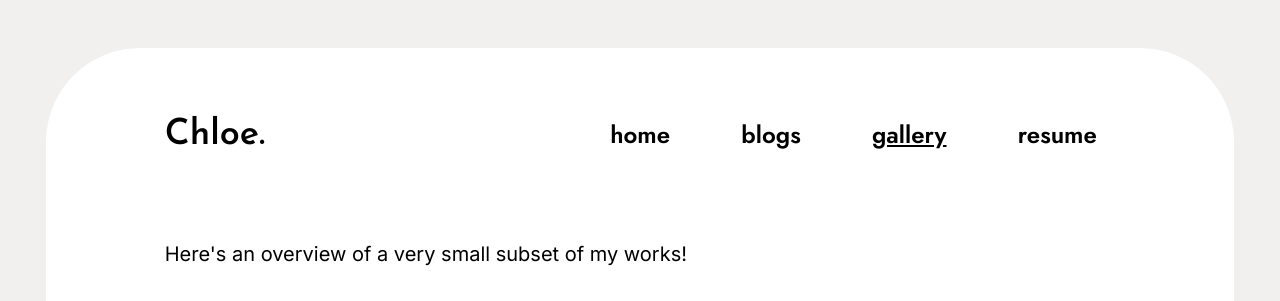
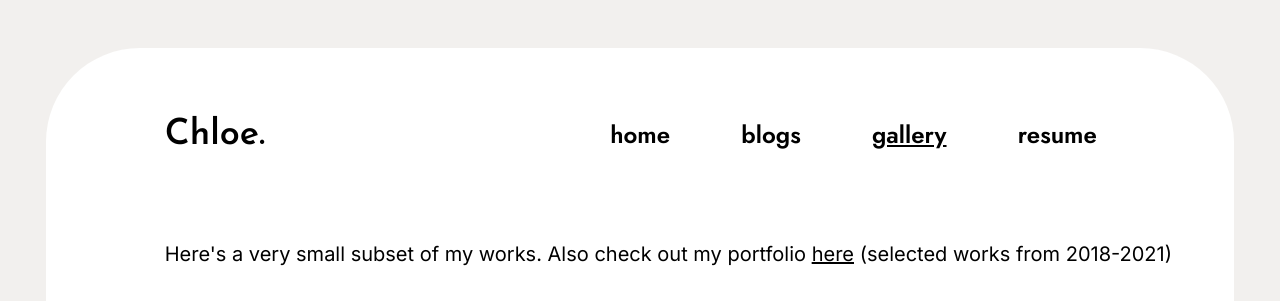
Before and after one commit to chloewang-200/67240-ind2, a plain HTML site: page gallery.html in a window 1280 px wide. Shown: the top 301 px of the page. Drawn offline with Linux system fonts and the light colour scheme; a web font is replaced by a local one.

Commit message:
added portfolio

```diff
--- a/gallery.html
+++ b/gallery.html
@@ -14,7 +14,7 @@
         <script src="/header.js"></script>
     <!-- work showcase grid -->
     <div class = "content">
-        <div class = "sectionIntro">Here's an overview of a very small subset of my works!</div>
+        <div class = "sectionIntro">Here's a very small subset of my works. Also check out my portfolio <a href="https://issuu.com/xinyuwang4732/docs/chloe_wang_portfolio_issue" target="_blank">here</a> (selected works from 2018-2021)</div>
         <div class="image-grid">
             <div class="image-with-text">
                 <img src="images/img1.PNG" alt="Description 1">
```
